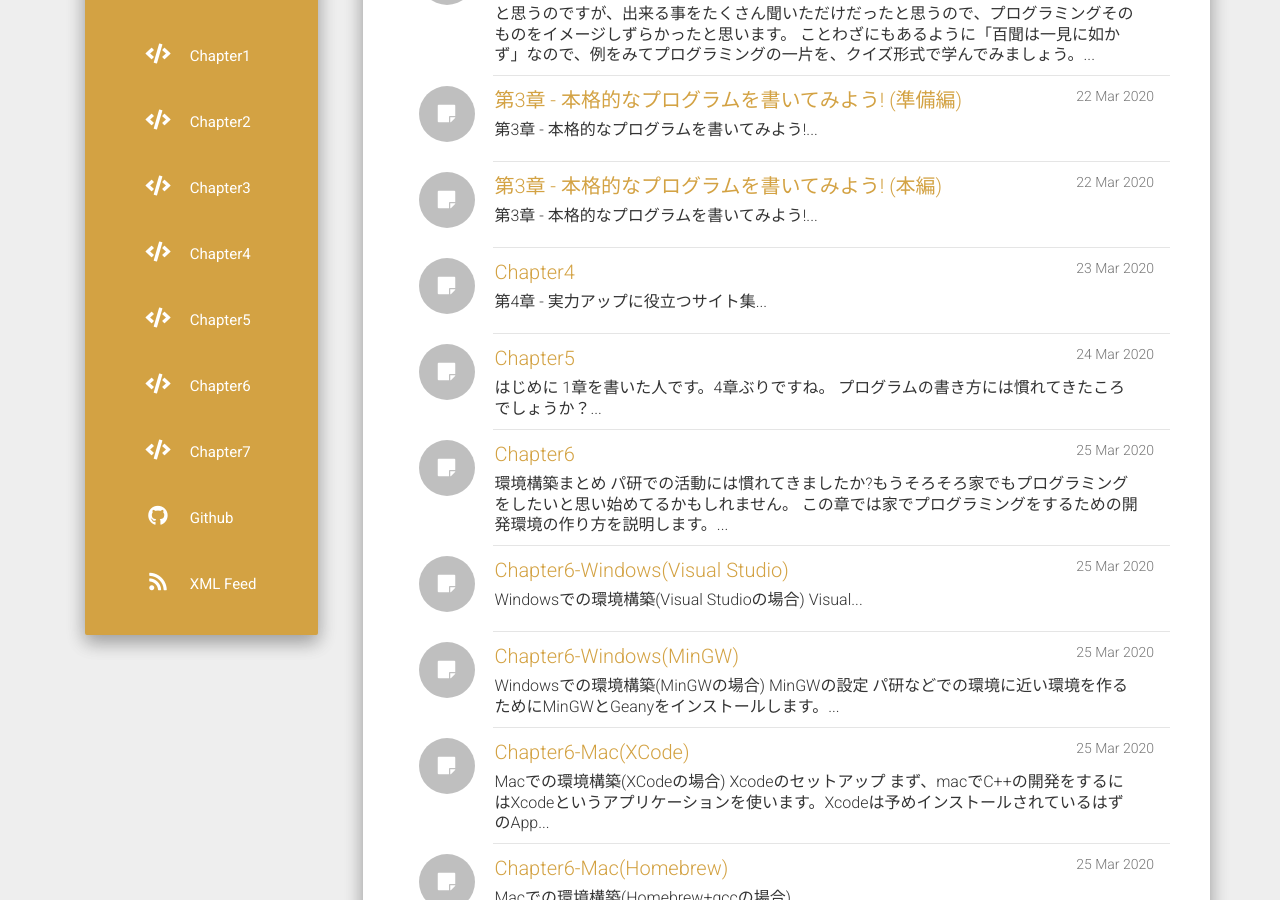
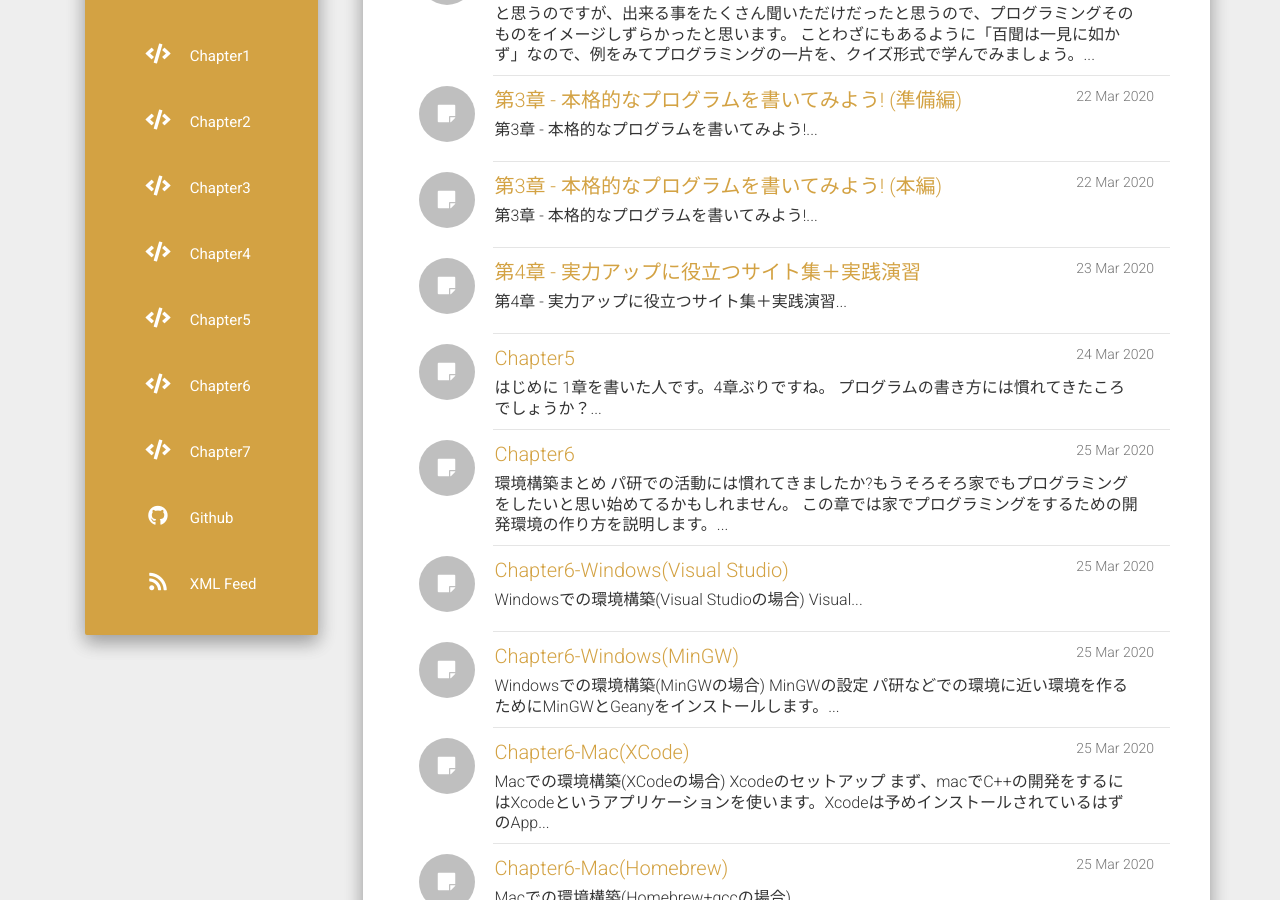
Before and after one commit to TKPaken/beginners, a Jekyll site: the page built from index.html, in a window 1280 px wide and 900 px high, scrolled down 577 px. Built offline with Jekyll 4.4.1, drawn with Linux system fonts in a browser that asks for light colours; nearby versions of some CDN libraries; the list of posts is cut into pages by our own code.

Commit message:
Changed title of chapter4

```diff
--- a/_posts/2020-3-23-chapter4.md
+++ b/_posts/2020-3-23-chapter4.md
@@ -1,11 +1,11 @@
 ---
 layout: post
-title: "Chapter4"
+title: "第4章 - 実力アップに役立つサイト集＋実践演習"
 date: 2020-03-23
 categories: chapter4
 mathjax: true
 ---
-# 第4章 - 実力アップに役立つサイト集
+# 第4章 - 実力アップに役立つサイト集＋実践演習
 
 　ここまでの練習で、あなたは立派なプログラマになりました！おめでとうございます。といっても、これまでに書いたプログラムの数はあまり多くないので、不安もあるでしょう。ここで何らかの演習をしておいて、これまでに覚えたことを固めておきたいですね。
 
```
